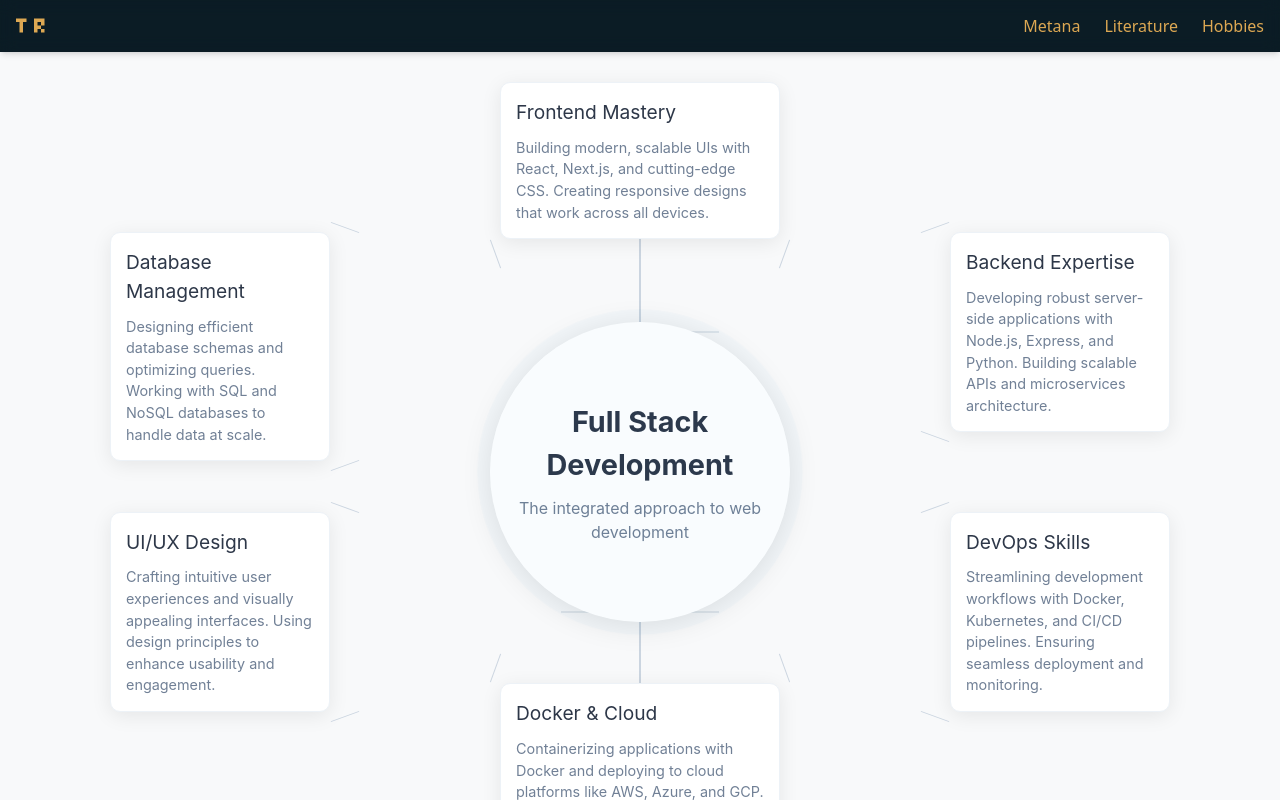
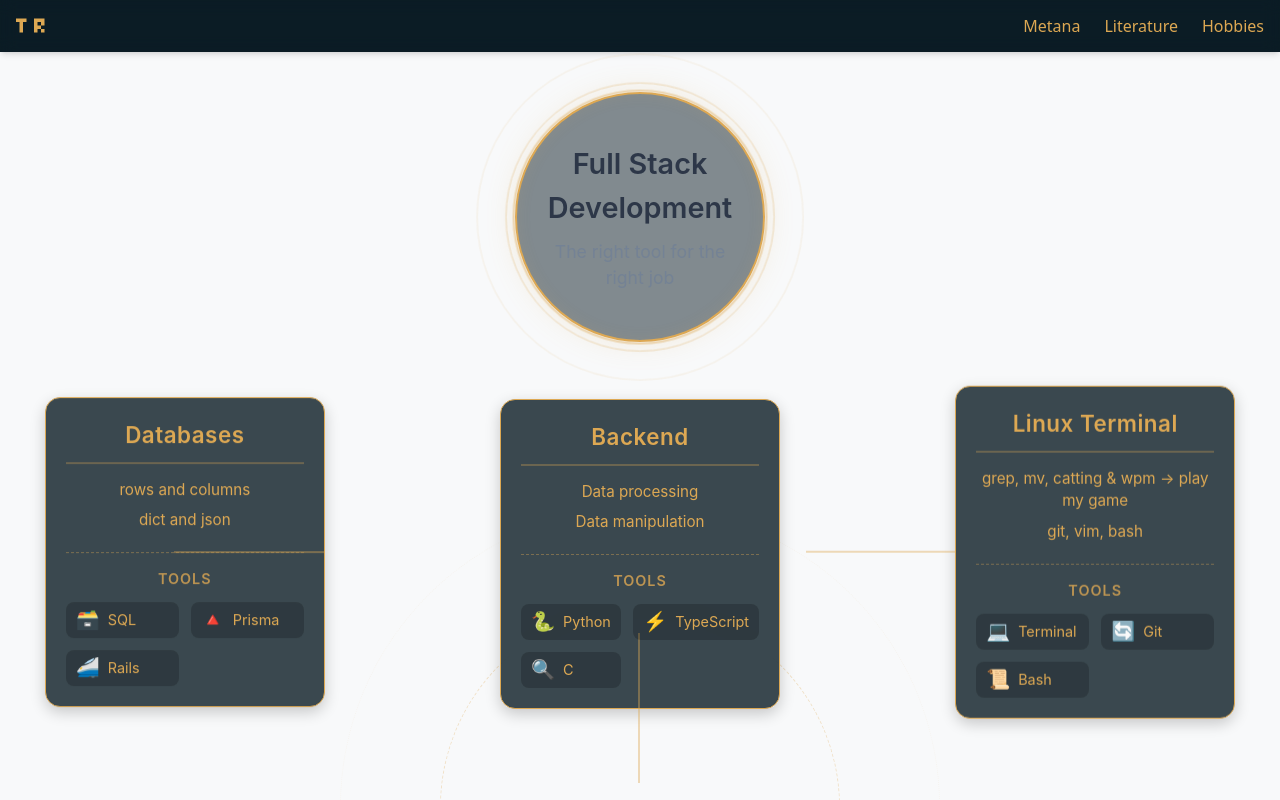
Before and after one commit to TitorRito/web, a Next.js app in the folder web-app/: page /stack in a window 1280 px wide. Shown: the top 800 px of the page. Built offline with nearby package versions, Linux system fonts and the light colour scheme.

Commit message:
wireframe addin

```diff
--- a/web-app/src/app/stack/page.tsx
+++ b/web-app/src/app/stack/page.tsx
@@ -1,40 +1,83 @@
 "use client";
-import { useState } from 'react';
+import { useState, useEffect } from 'react';
 import '../../css/wireframe.css';
 
 export default function StackPage() {
   const [activeIndex, setActiveIndex] = useState<number | null>(null);
   const [activeBranch, setActiveBranch] = useState<number | null>(null);
+  const [connectionsVisible, setConnectionsVisible] = useState(false);
+
+  // Show connections after a short delay for a nice entrance effect
+  useEffect(() => {
+    const timer = setTimeout(() => {
+      setConnectionsVisible(true);
+    }, 800);
+    return () => clearTimeout(timer);
+  }, []);
 
   const seeds = [
     {
-      title: "Frontend Mastery",
-      content: "Building modern, scalable UIs with React, Next.js, and cutting-edge CSS. Creating responsive designs that work across all devices.",
+      title: "Backend",
+      description: ["Data processing", "Data manipulation"],
+      tools: [
+        { name: "Python", icon: "🐍" },
+        { name: "TypeScript", icon: "⚡" },
+        { name: "C", icon: "🔍" }
+      ],
       position: "top"
     },
     {
-      title: "Backend Expertise",
-      content: "Developing robust server-side applications with Node.js, Express, and Python. Building scalable APIs and microservices architecture.",
+      title: "Linux Terminal",
+      description: ["grep, mv, catting & wpm -> play my game", "git, vim, bash"],
+      tools: [
+        { name: "Terminal", icon: "💻" },
+        { name: "Git", icon: "🔄" },
+        { name: "Bash", icon: "📜" }
+      ],
       position: "right-top"
     },
     {
-      title: "DevOps Skills",
-      content: "Streamlining development workflows with Docker, Kubernetes, and CI/CD pipelines. Ensuring seamless deployment and monitoring.",
+      title: "Deploying",
+      description: ["host it. somewhere"],
+      tools: [
+        { name: "Docker", icon: "🐳" },
+        { name: "Vercel", icon: "▲" },
+        { name: "Convex", icon: "🔄" },
+        { name: "Shopify", icon: "🛒" }
+      ],
       position: "right-bottom"
     },
     {
-      title: "UI/UX Design",
-      content: "Crafting intuitive user experiences and visually appealing interfaces. Using design principles to enhance usability and engagement.",
+      title: "Documentation",
+      description: [
+        "we live in an age of prompting",
+        "and understanding",
+        "writing for neatness and clarity"
+      ],
+      tools: [
+        { name: "README", icon: "📝" },
+        { name: "Copilot", icon: "🤖" }
+      ],
       position: "left-bottom"
     },
     {
-      title: "Database Management",
-      content: "Designing efficient database schemas and optimizing queries. Working with SQL and NoSQL databases to handle data at scale.",
+      title: "Databases",
+      description: ["rows and columns", "dict and json"],
+      tools: [
+        { name: "SQL", icon: "🗃️" },
+        { name: "Prisma", icon: "🔺" },
+        { name: "Rails", icon: "🚄" }
+      ],
       position: "left-top"
     },
     {
-      title: "Docker & Cloud",
-      content: "Containerizing applications with Docker and deploying to cloud platforms like AWS, Azure, and GCP. Implementing scalable cloud architecture.",
+      title: "Front End",
+      description: ["visual design", "user experience"],
+      tools: [
+        { name: "React", icon: "⚛️" },
+        { name: "CSS", icon: "🎨" },
+        { name: "Next.js", icon: "△" }
+      ],
       position: "bottom"
     }
   ];
@@ -49,10 +92,10 @@
         <div className="brain-center">
           <div className="pulse-circle"></div>
           <h1>Full Stack Development</h1>
-          <p>The integrated approach to web development</p>
+          <p>The right tool for the right job</p>
         </div>
 
-        <div className="wireframe-container">
+        <div className={`wireframe-container ${connectionsVisible ? 'connections-visible' : ''}`}>
           {seeds.map((seed, index) => (
             <div
               key={index}
@@ -68,7 +111,24 @@
               <div className="seed-content">
                 <h3>{seed.title}</h3>
                 <div className="seed-details">
-                  <p>{seed.content}</p>
+                  <div className="description">
+                    {seed.description.map((line, i) => (
+                      <div key={i} className="description-line">{line}</div>
+                    ))}
+                  </div>
+                  {seed.tools.length > 0 && (
+                    <div className="tools-section">
+                      <div className="tools-header">Tools</div>
+                      <div className="tools-grid">
+                        {seed.tools.map((tool, i) => (
+                          <div key={i} className="tool-item">
+                            <span className="tool-icon">{tool.icon}</span>
+                            <span className="tool-name">{tool.name}</span>
+                          </div>
+                        ))}
+                      </div>
+                    </div>
+                  )}
                 </div>
               </div>
             </div>
--- a/web-app/src/css/wireframe.css
+++ b/web-app/src/css/wireframe.css
@@ -1,9 +1,10 @@
 .stack-container {
-  min-height: 100vh;
+  padding: 40px 20px;
   display: flex;
   justify-content: center;
   align-items: center;
-  padding: 20px;
+  min-height: 100vh;
+  overflow: hidden;
   background-color: #f8f9fa;
   font-family: "Inter", -apple-system, BlinkMacSystemFont, sans-serif;
   /* Remove debug borders */
@@ -14,385 +15,487 @@
 }
 
 .master-mind {
+  display: flex;
+  flex-direction: column;
+  align-items: center;
+  width: 100%;
+  max-width: 1400px;
+  margin: 0 auto;
   position: relative;
-  width: 1100px; /* Increased from 900px */
-  height: 800px; /* Increased from 700px */
-  margin: 0 auto;
 }
 
 .brain-center {
-  position: absolute;
-  top: 50%;
-  left: 50%;
-  transform: translate(-50%, -50%);
-  width: 300px;
-  height: 300px;
-  background: #fff;
+  position: relative;
+  text-align: center;
+  padding: 30px;
+  margin-bottom: 40px;
   border-radius: 50%;
-  box-shadow: 0 4px 30px rgba(0, 0, 0, 0.1);
+  width: 250px;
+  height: 250px;
   display: flex;
   flex-direction: column;
   justify-content: center;
   align-items: center;
-  padding: 20px;
-  text-align: center;
   z-index: 10;
   transition: all 0.3s ease-in-out;
+  border: 2px solid var(--foreground);
+  background: rgba(11, 28, 37, 0.5);
+  box-shadow: 0 0 30px rgba(221, 168, 83, 0.2),
+              inset 0 0 15px rgba(221, 168, 83, 0.1);
 }
 
 .brain-center h1 {
   margin: 0;
   font-size: 1.8rem;
+  font-weight: 600;
   color: #2d3748;
-  font-weight: 700;
 }
 
 .brain-center p {
-  margin-top: 10px;
-  font-size: 1rem;
+  margin: 10px 0 0;
+  font-size: 1.1rem;
+  opacity: 0.8;
   color: #718096;
 }
 
 .pulse-circle {
   position: absolute;
-  width: 100%;
-  height: 100%;
+  top: 0;
+  left: 0;
+  right: 0;
+  bottom: 0;
   border-radius: 50%;
-  background-color: rgba(66, 153, 225, 0.1);
-  animation: pulse 2s infinite;
+  border: 2px solid var(--foreground);
+  animation: pulse 4s infinite;
+}
+
+.pulse-circle::before,
+.pulse-circle::after {
+  content: "";
+  position: absolute;
+  top: -15px;
+  left: -15px;
+  right: -15px;
+  bottom: -15px;
+  border-radius: 50%;
+  border: 1px solid var(--foreground);
+  opacity: 0.7;
+  animation: pulse 5s infinite;
+  animation-delay: 1s;
+}
+
+.pulse-circle::after {
+  top: -30px;
+  left: -30px;
+  right: -30px;
+  bottom: -30px;
+  opacity: 0.4;
+  animation-delay: 2s;
 }
 
 @keyframes pulse {
   0% {
-    transform: scale(1);
-    opacity: 0.8;
+    transform: scale(0.95);
+    opacity: 1;
   }
   70% {
-    transform: scale(1.1);
-    opacity: 0.2;
+    transform: scale(1.05);
+    opacity: 0.3;
   }
   100% {
-    transform: scale(1);
-    opacity: 0.8;
+    transform: scale(0.95);
+    opacity: 1;
   }
 }
 
+/* Circular wireframe layout */
 .wireframe-container {
+  position: relative;
+  width: 100%;
+  height: 850px; /* Increased height for better spacing */
+  display: flex;
+  justify-content: center;
+  align-items: center;
+}
+
+/* The center circle */
+.wireframe-container::before {
+  content: "";
   position: absolute;
-  top: 0;
-  left: 0;
-  width: 100%;
-  height: 100%;
+  width: 500px;
+  height: 500px;
+  border: 1px dashed rgba(221, 168, 83, 0.3);
+  border-radius: 50%;
+  top: 50%;
+  left: 50%;
+  transform: translate(-50%, -50%);
+  pointer-events: none;
+  z-index: 1;
+}
+
+/* The outer circle */
+.wireframe-container::after {
+  content: "";
+  position: absolute;
+  width: 700px;
+  height: 700px;
+  border: 1px dotted rgba(221, 168, 83, 0.2);
+  border-radius: 50%;
+  top: 50%;
+  left: 50%;
+  transform: translate(-50%, -50%) rotate(0deg);
+  pointer-events: none;
+  z-index: 1;
+  animation: rotate 120s linear infinite;
+}
+
+.connections-visible .wireframe-container::before,
+.connections-visible .wireframe-container::after {
+  opacity: 1;
+}
+
+@keyframes rotate {
+  from {
+    transform: translate(-50%, -50%) rotate(0deg);
+  }
+  to {
+    transform: translate(-50%, -50%) rotate(360deg);
+  }
 }
 
 .seed-item {
   position: absolute;
-  width: 220px;
-  transition: all 0.4s cubic-bezier(0.175, 0.885, 0.32, 1.275);
+  width: 320px;
+  background: rgba(11, 28, 37, 0.8);
+  border: 1px solid var(--foreground);
+  border-radius: 15px;
+  padding: 20px;
+  transition: all 0.5s ease;
+  cursor: pointer;
+  z-index: 5;
+  box-shadow: 0 5px 15px rgba(0, 0, 0, 0.2);
+  backdrop-filter: blur(8px);
 }
 
-/* Wider top and bottom seeds */
-.seed-item.top,
-.seed-item.bottom {
-  width: 280px;
-}
-
-/* Adjust positions for more spacing with larger mastermind */
+/* Radial positioning of seed items */
 .seed-item.top {
-  top: 10px; /* Moved up slightly for more vertical space */
+  top: 2%;
   left: 50%;
   transform: translateX(-50%);
 }
 
 .seed-item.right-top {
-  top: 20%; /* Moved higher for better spacing */
-  right: 20px; /* Pushed further out */
+  top: 20%;
+  right: 2%;
+  transform: translate(0, -50%);
 }
 
 .seed-item.right-bottom {
-  bottom: 20%; /* Moved higher for better spacing */
-  right: 20px; /* Pushed further out */
-}
-
-.seed-item.left-bottom {
-  bottom: 20%; /* Moved higher for better spacing */
-  left: 20px; /* Pushed further out */
-}
-
-.seed-item.left-top {
-  top: 20%; /* Moved higher for better spacing */
-  left: 20px; /* Pushed further out */
+  bottom: 20%;
+  right: 2%;
+  transform: translate(0, 50%);
 }
 
 .seed-item.bottom {
-  bottom: 10px; /* Moved down slightly for more vertical space */
+  bottom: 2%;
   left: 50%;
   transform: translateX(-50%);
 }
 
-.seed-content {
-  background: white;
-  border-radius: 10px;
-  padding: 15px;
-  box-shadow: 0 4px 20px rgba(0, 0, 0, 0.08);
-  border: 1px solid #edf2f7;
-  transition: all 0.3s ease;
-  cursor: pointer;
+.seed-item.left-bottom {
+  bottom: 20%;
+  left: 2%;
+  transform: translate(0, 50%);
 }
 
-.seed-item:hover .seed-content,
-.seed-item.active .seed-content {
-  box-shadow: 0 8px 30px rgba(66, 153, 225, 0.2);
-  transform: translateY(-5px);
-  border-color: rgba(66, 153, 225, 0.5);
+.seed-item.left-top {
+  top: 20%;
+  left: 2%;
+  transform: translate(0, -50%);
 }
 
-.seed-item h3 {
-  margin: 0 0 10px 0;
-  font-size: 1.2rem;
-  color: #2d3748;
+.seed-item:hover {
+  transform: translateY(-5px) scale(1.02);
+  box-shadow: 0 12px 28px rgba(0, 0, 0, 0.25), 0 0 0 2px rgba(221, 168, 83, 0.2);
+  z-index: 6;
 }
 
-.seed-details p {
-  margin: 0;
-  font-size: 0.9rem;
-  color: #718096;
-  line-height: 1.5;
+.seed-item.active {
+  transform: translateY(-8px) scale(1.05);
+  z-index: 7;
 }
 
+.seed-item.branch-active {
+  z-index: 8;
+}
+
+/* Connection lines from center to seeds */
 .connection-line {
   position: absolute;
-  background-color: #cbd5e0;
-  z-index: -1;
-  transition: all 0.3s ease;
+  background-color: var(--foreground);
+  height: 2px;
+  width: 0;
+  transition: width 0.5s ease;
+  opacity: 0;
 }
 
-/* Connection lines positioning and styling for larger distances */
+.connections-visible .connection-line {
+  opacity: 0.4;
+  width: 150px;
+}
+
+/* Specific connection line positioning based on seed position */
 .top .connection-line {
-  width: 2px;
-  height: 160px; /* Increased from 140px for more spacing */
-  bottom: -160px;
+  top: 100%;
   left: 50%;
-  transform: translateX(-50%);
+  transform: translateX(-50%) rotate(90deg);
+  transform-origin: top;
 }
 
 .bottom .connection-line {
-  width: 2px;
-  height: 160px; /* Increased from 140px for more spacing */
-  top: -160px;
+  bottom: 100%;
   left: 50%;
-  transform: translateX(-50%);
+  transform: translateX(-50%) rotate(-90deg);
+  transform-origin: bottom;
 }
 
 .right-top .connection-line,
 .right-bottom .connection-line {
-  width: 180px; /* Increased from 160px for more spacing */
-  height: 2px;
   top: 50%;
   right: 100%;
   transform: translateY(-50%);
+  transform-origin: right;
 }
 
 .left-top .connection-line,
 .left-bottom .connection-line {
-  width: 180px; /* Increased from 160px for more spacing */
-  height: 2px;
   top: 50%;
   left: 100%;
-  transform: translateY(-50%);
-}
-
-/* Branch styling */
-.branch {
-  position: absolute;
-  background-color: #cbd5e0;
-  transition: all 0.3s ease;
-}
-
-/* Branch positioning based on parent connection */
-.top .branch-left {
-  width: 1px;
-  height: 30px;
-  bottom: -30px;
-  left: -5px;
-  transform: rotate(-20deg);
-}
-
-.top .branch-right {
-  width: 1px;
-  height: 30px;
-  bottom: -30px;
-  right: -5px;
-  transform: rotate(20deg);
-}
-
-.top .branch-middle {
-  width: 1px;
-  height: 20px;
-  bottom: -50px;
-  left: 50%;
-  transform: translateX(-50%);
-}
-
-.bottom .branch-left {
-  width: 1px;
-  height: 30px;
-  top: -30px;
-  left: -5px;
-  transform: rotate(20deg);
-}
-
-.bottom .branch-right {
-  width: 1px;
-  height: 30px;
-  top: -30px;
-  right: -5px;
-  transform: rotate(-20deg);
-}
-
-.bottom .branch-middle {
-  width: 1px;
-  height: 20px;
-  top: -50px;
-  left: 50%;
-  transform: translateX(-50%);
-}
-
-.right-top .branch-left,
-.right-bottom .branch-left {
-  height: 1px;
-  width: 30px;
-  right: 100%;
-  top: -5px;
-  transform: rotate(-20deg);
-}
-
-.right-top .branch-right,
-.right-bottom .branch-right {
-  height: 1px;
-  width: 30px;
-  right: 100%;
-  bottom: -5px;
-  transform: rotate(20deg);
-}
-
-/* Adjust branch positions for new connection lengths */
-.right-top .branch-middle,
-.right-bottom .branch-middle {
-  height: 1px;
-  width: 30px;
-  right: 205%; /* Adjusted for longer connection lines */
-  top: 50%;
-  transform: translateY(-50%);
-}
-
-.left-top .branch-left,
-.left-bottom .branch-left {
-  height: 1px;
-  width: 30px;
-  left: 100%;
-  top: -5px;
-  transform: rotate(20deg);
-}
-
-.left-top .branch-right,
-.left-bottom .branch-right {
-  height: 1px;
-  width: 30px;
-  left: 100%;
-  bottom: -5px;
-  transform: rotate(-20deg);
-}
-
-.left-top .branch-middle,
-.left-bottom .branch-middle {
-  height: 1px;
-  width: 30px;
-  left: 205%; /* Adjusted for longer connection lines */
-  top: 50%;
-  transform: translateY(-50%);
-}
-
-/* Active branch styling */
-.seed-item.branch-active .connection-line,
-.seed-item.branch-active .branch {
-  background-color: #4299e1;
-  box-shadow: 0 0 8px rgba(66, 153, 225, 0.6);
-}
-
-/* Pulse effect for active branches */
-@keyframes branchPulse {
-  0% {
-    opacity: 0.7;
-  }
-  50% {
-    opacity: 1;
-  }
-  .bottom .connection-line {
-    width: 2px;
-    height: 100px;
-    top: -100px;
-    left: 50%;
-    transform: translateX(-50%);
-  }
-}
-
-.right-top .connection-line,
-.right-bottom .connection-line {
-  width: 100px;
-  height: 2px;
-  top: 50%;
-  right: 100%;
-  transform: translateY(-50%);
-}
-
-.left-top .connection-line,
-.left-bottom .connection-line {
-  width: 100px;
-  height: 2px;
-  top: 50%;
-  left: 100%;
-  transform: translateY(-50%);
+  transform: translateY(-50%) rotate(180deg);
+  transform-origin: left;
 }
 
 .seed-item:hover .connection-line,
 .seed-item.active .connection-line {
-  background-color: rgba(66, 153, 225, 0.7);
+  opacity: 0.7;
+  box-shadow: 0 0 10px rgba(221, 168, 83, 0.5);
 }
 
-/* Responsive adjustments for larger mastermind */
-@media (max-width: 1200px) {
-  .master-mind {
-    width: 900px;
-    height: 700px;
+/* Branch lines */
+.branch {
+  position: absolute;
+  background-color: var(--foreground);
+  height: 2px;
+  width: 50px;
+  opacity: 0;
+  transition: opacity 0.5s ease, width 0.5s ease;
+}
+
+.seed-item.branch-active .branch {
+  opacity: 0.6;
+  width: 100px;
+  animation: glowLine 2s infinite alternate;
+}
+
+/* Branch positioning */
+.branch-left {
+  top: 30%;
+  right: 100%;
+  transform: rotate(-15deg);
+  transform-origin: right;
+}
+
+.branch-right {
+  top: 70%;
+  left: 100%;
+  transform: rotate(15deg);
+  transform-origin: left;
+}
+
+.branch-middle {
+  bottom: -20px;
+  left: 50%;
+  width: 2px !important;
+  height: 50px;
+  transform: translateX(-50%);
+}
+
+@keyframes glowLine {
+  0% {
+    box-shadow: 0 0 5px rgba(221, 168, 83, 0.3);
+  }
+  100% {
+    box-shadow: 0 0 12px rgba(221, 168, 83, 0.7);
+  }
+}
+
+.seed-content h3 {
+  margin: 0 0 15px;
+  font-size: 1.4rem;
+  letter-spacing: 0.5px;
+  font-weight: 600;
+  border-bottom: 2px solid rgba(221, 168, 83, 0.3);
+  padding-bottom: 10px;
+  text-align: center;
+}
+
+.seed-details {
+  /* Always show the details */
+  overflow: visible;
+  max-height: none;
+}
+
+.description {
+  margin-bottom: 15px;
+}
+
+.description-line {
+  margin-bottom: 8px;
+  font-size: 0.95rem;
+  line-height: 1.5;
+  text-align: center;
+  animation: fadeIn 1s ease;
+}
+
+/* Enhanced Tools Section Styling */
+.tools-section {
+  margin-top: 20px;
+  padding-top: 15px;
+  border-top: 1px dashed rgba(221, 168, 83, 0.4);
+}
+
+.tools-header {
+  font-size: 0.9rem;
+  text-transform: uppercase;
+  letter-spacing: 1px;
+  margin-bottom: 12px;
+  color: rgba(221, 168, 83, 0.8);
+  font-weight: 600;
+  text-align: center;
+}
+
+.tools-grid {
+  display: grid;
+  grid-template-columns: repeat(2, 1fr);
+  gap: 12px;
+}
+
+.tool-item {
+  display: flex;
+  align-items: center;
+  gap: 8px;
+  padding: 6px 10px;
+  border-radius: 8px;
+  background: rgba(0, 0, 0, 0.2);
+  transition: all 0.3s ease;
+  animation: fadeIn 1s ease;
+  animation-delay: 0.3s;
+  opacity: 0;
+  animation-fill-mode: forwards;
+}
+
+.tool-item:hover {
+  background: rgba(221, 168, 83, 0.15);
+  transform: translateY(-2px);
+}
+
+.tool-icon {
+  font-size: 1.2rem;
+  display: flex;
+  align-items: center;
+  justify-content: center;
+  width: 24px;
+  height: 24px;
+}
+
+.tool-name {
+  font-size: 0.9rem;
+}
+
+/* Additional connection lines */
+.wireframe-container::before,
+.wireframe-container::after {
+  content: "";
+  position: absolute;
+  width: 60%;
+  height: 60%;
+  border: 1px dashed rgba(221, 168, 83, 0.3);
+  border-radius: 50%;
+  top: 50%;
+  left: 50%;
+  transform: translate(-50%, -50%);
+  pointer-events: none;
+  z-index: 1;
+}
+
+.wireframe-container::after {
+  width: 80%;
+  height: 80%;
+  border-style: dotted;
+  opacity: 0.2;
+  animation: rotate 120s linear infinite;
+}
+
+@keyframes rotate {
+  from {
+    transform: translate(-50%, -50%) rotate(0deg);
+  }
+  to {
+    transform: translate(-50%, -50%) rotate(360deg);
+  }
+}
+
+@keyframes fadeIn {
+  from {
+    opacity: 0;
+  }
+  to {
+    opacity: 1;
+  }
+}
+
+/* Responsive adjustments */
+@media (max-width: 1400px) {
+  .wireframe-container::before {
+    width: 400px;
+    height: 400px;
   }
 
-  /* Adjust connection lines for smaller container */
-  .top .connection-line {
-    height: 135px;
-    bottom: -135px;
+  .wireframe-container::after {
+    width: 600px;
+    height: 600px;
   }
 
-  .bottom .connection-line {
-    height: 135px;
-    top: -135px;
+  .seed-item {
+    width: 280px;
+  }
+}
+
+@media (max-width: 1200px) {
+  .wireframe-container {
+    height: auto;
+    padding: 250px 0;
   }
 
-  .right-top .connection-line,
-  .right-bottom .connection-line,
-  .left-top .connection-line,
-  .left-bottom .connection-line {
-    width: 150px;
+  .wireframe-container::before,
+  .wireframe-container::after {
+    display: none;
   }
 
-  .right-top .branch-middle,
-  .right-bottom .branch-middle {
-    right: 175%;
+  .seed-item {
+    position: relative;
+    top: auto !important;
+    right: auto !important;
+    bottom: auto !important;
+    left: auto !important;
+    transform: none !important;
+    margin: 15px 0;
+    width: 90%;
+    max-width: 350px;
   }
 
-  .left-top .branch-middle,
-  .left-bottom .branch-middle {
-    left: 175%;
+  .connection-line {
+    display: none;
   }
 }
 
```
